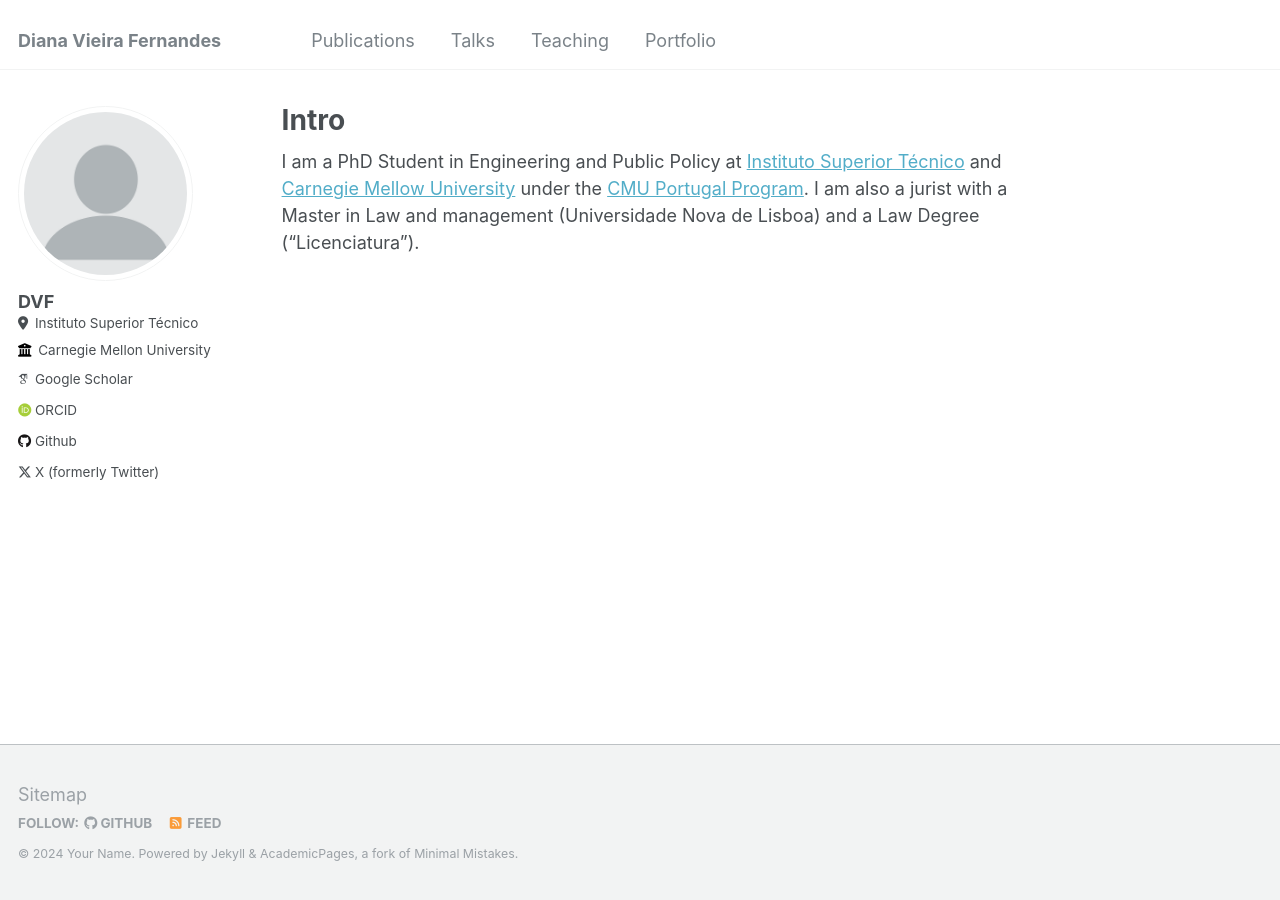
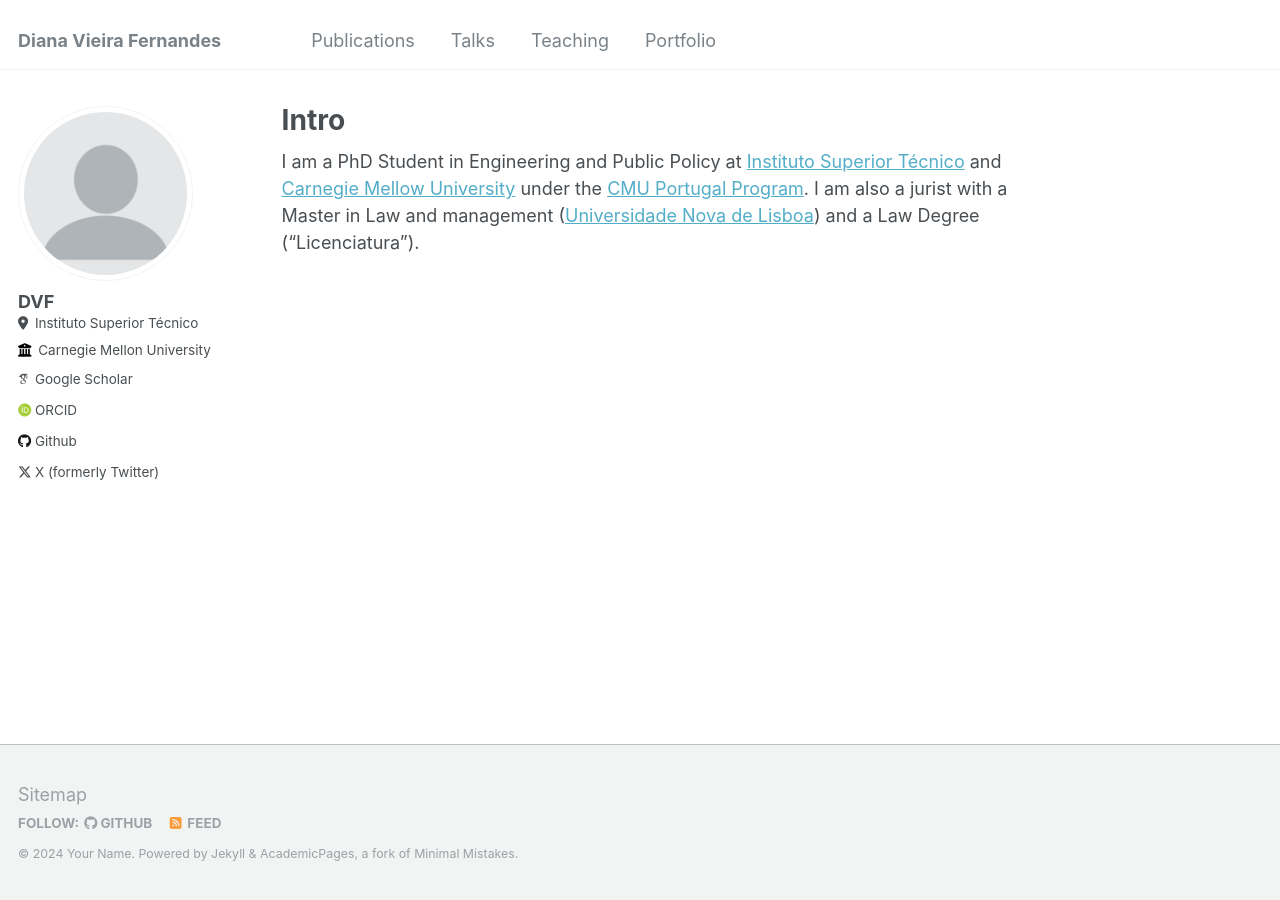
Before and after one commit to d-vf/d-vf.github.io, a Jekyll site: the page built from _pages/about.md, in a window 1280 px wide. Built offline with Jekyll 4.4.1, drawn with Linux system fonts in a browser that asks for light colours; some web fonts are replaced; part of the change alters nothing that is shown.

```diff
--- a/_pages/about.md
+++ b/_pages/about.md
@@ -7,4 +7,4 @@ redirect_from:
   - /about.html
 ---
 
-I am a PhD Student in Engineering and Public Policy at [Instituto Superior Técnico](https://tecnico.ulisboa.pt/pt/) and [Carnegie Mellow University](https://www.cmu.edu/epp/index.html) under the [CMU Portugal Program](https://cmuportugal.org/). I am also a jurist with a Master in Law and management (Universidade Nova de Lisboa) and a Law Degree ("Licenciatura").
+I am a PhD Student in Engineering and Public Policy at [Instituto Superior Técnico](https://tecnico.ulisboa.pt/pt/) and [Carnegie Mellow University](https://www.cmu.edu/epp/index.html) under the [CMU Portugal Program](https://cmuportugal.org/). I am also a jurist with a Master in Law and management ([Universidade Nova de Lisboa](https://www.unl.pt/)) and a Law Degree ("Licenciatura").
```
